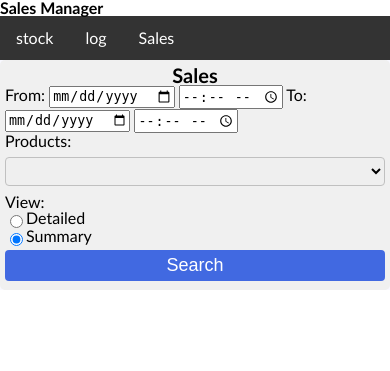
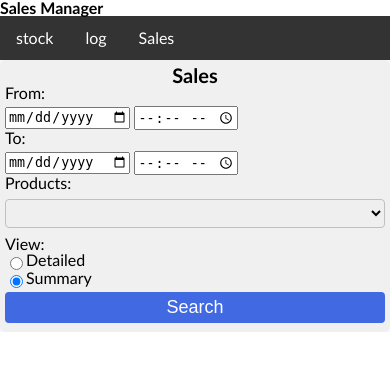
Before and after one commit to ibalihikya/posapp_web, a Flask app: page /sales in a window 390 px wide. Shown: the top 371 px of the page. Run offline with Flask 2, Linux system fonts and the light colour scheme; a database or web service that is not in the repository returns one stand-in record (values such as "Sample title"); some libraries are stand-ins or nearby versions.

Commit message:
fix mobile responsiveness

```diff
--- a/posapp/db_util.py
+++ b/posapp/db_util.py
@@ -12,8 +12,8 @@ class DbUtil:
 
     def connect(self):
          try:
-            #self.connection = psycopg2.connect(current_app.config['DATABASE_URL'],cursor_factory=DictCursor)
-            self.connection = psycopg2.connect(current_app.config['DATABASE_URL'],sslmode='require',cursor_factory=DictCursor)
+            self.connection = psycopg2.connect(current_app.config['DATABASE_URL'],cursor_factory=DictCursor)
+            #self.connection = psycopg2.connect(current_app.config['DATABASE_URL'],sslmode='require',cursor_factory=DictCursor)
             return self.connection
          except:
             pprint("Cannot connect to database")
--- a/posapp/static/style.css
+++ b/posapp/static/style.css
@@ -118,6 +118,11 @@ html {
     font-family: 'Trebuchet MS', 'Lucida Sans Unicode', 'Lucida Grande', 'Lucida Sans', Arial, sans-serif;
 }
 
+.time {
+    clear: both;
+    padding-top: 5px;
+}
+
 ul {
     list-style-type: none;
     margin: 0;
@@ -179,6 +184,7 @@ input[type=submit] {
     padding: 5px;
     border-radius: 5px;
     background-color: #F0F0F0;
+    clear: both;
 }
 
 .general-form textarea{
@@ -274,6 +280,7 @@ input[type=submit] {
     .general-form {
         width: 70%;
         margin: auto;
+
     }
 
     .general-form select {
--- a/posapp/templates/sales/sales.html
+++ b/posapp/templates/sales/sales.html
@@ -8,12 +8,16 @@
         <h2>Sales</h2>
         <form action="" method="POST">
             <span>From:</span>
-            <input type="date" name="start_date">
-            <input type="time" name="start_time">
+            <div class="time">
+                <input type="date" name="start_date">
+                <input type="time" name="start_time">
+            </div>
             To:
-            <input type="date" name="end_date">
-            <input type="time" name="end_time"> <br>
-            Products:
+            <div class="time">
+                <input type="date" name="end_date">
+                <input type="time" name="end_time">
+            </div>
+            Products:<br>
             <select name="products">
                     <option value=""></option>
                     {% for product in products %}
```
